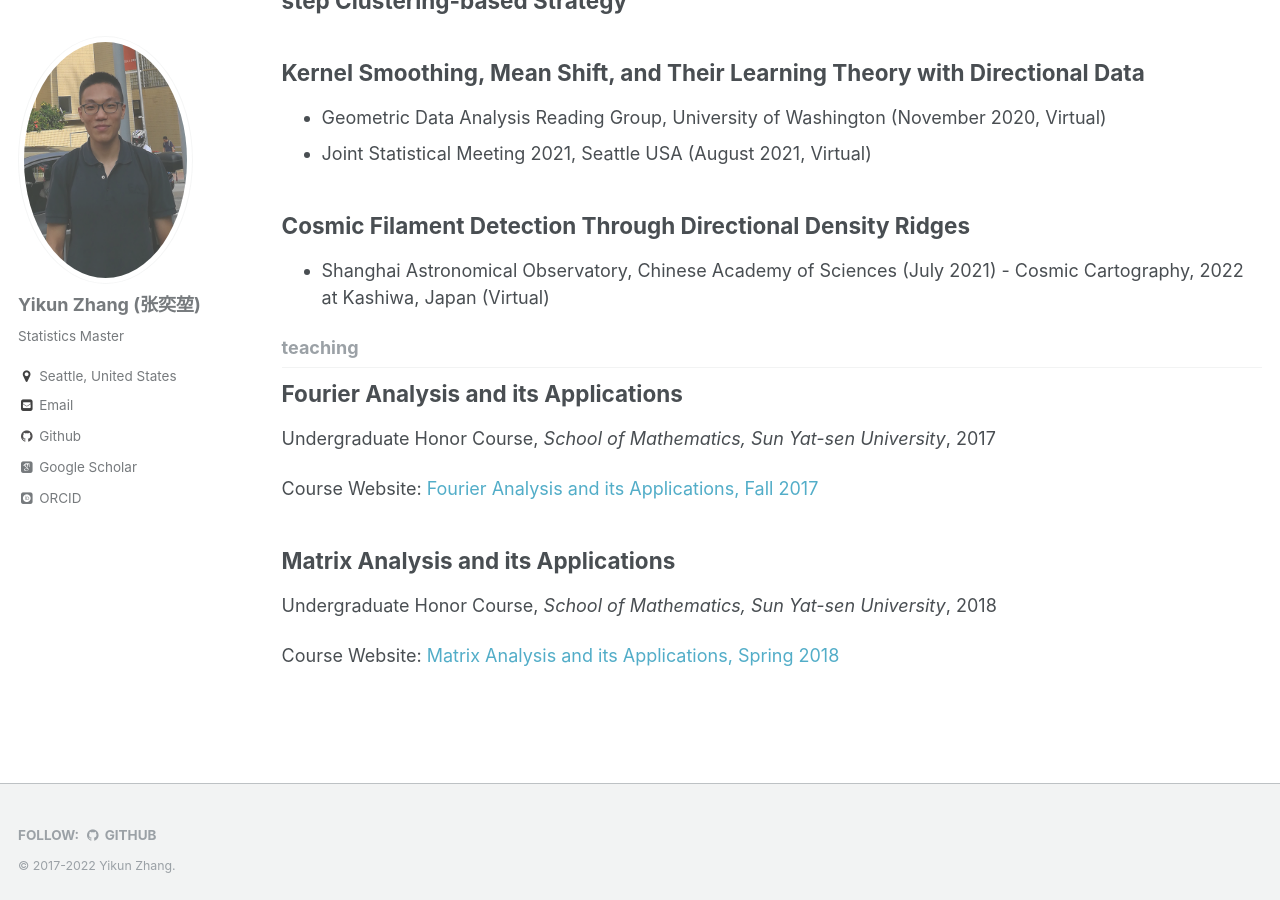
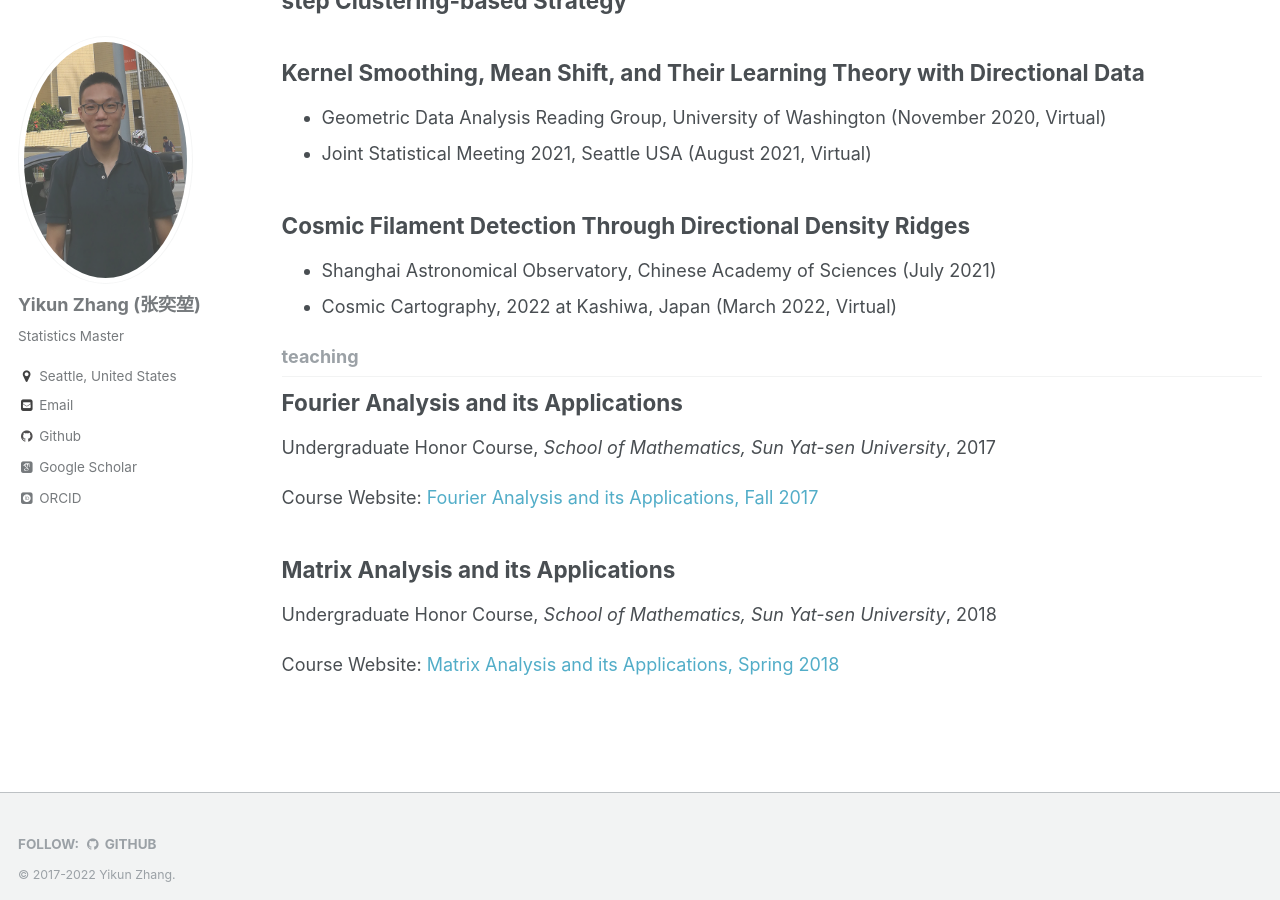
Before and after one commit to zhangyk8/zhangyk8.github.io, a Jekyll site: the page built from _pages/collection-archive.html, in a window 1280 px wide and 900 px high, scrolled down 1868 px. Built offline with Jekyll 4.4.1, drawn with Linux system fonts in a browser that asks for light colours; some web fonts are replaced.

Commit message:
Update talk-3.md

```diff
--- a/_talks/talk-3.md
+++ b/_talks/talk-3.md
@@ -6,7 +6,8 @@ permalink: /talks/talk-3
 type: "Invited Talk"
 date: 2021-07-19; 2022-03-11
 excerpt: "- Shanghai Astronomical Observatory, Chinese Academy of Sciences (July 2021)
-          - Cosmic Cartography, 2022 at Kashiwa, Japan (Virtual)"
+
+          - Cosmic Cartography, 2022 at Kashiwa, Japan (March 2022, Virtual)"
 ---
 
 ## Cosmic Filament Detection Through Directional Density Ridges
```
